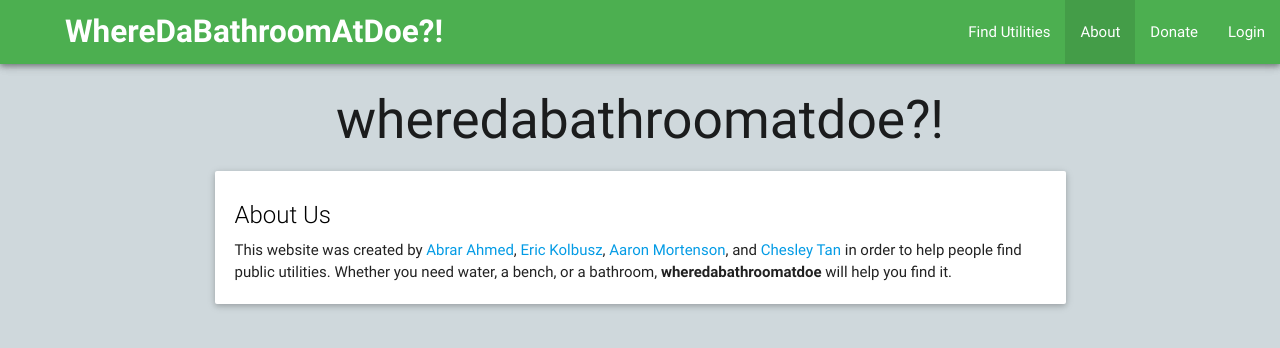
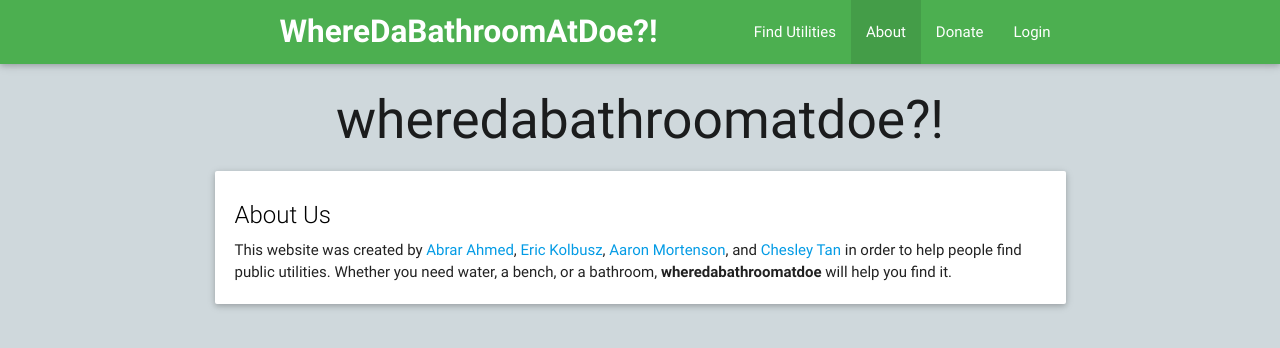
Before and after one commit to abrarahmed56/wheredabathroomatdoe, a Flask app: page /about in a window 1280 px wide. Shown: the top 348 px of the page. Run offline with Flask 2, Linux system fonts and the light colour scheme; some libraries are stand-ins or nearby versions.

Commit message:
Fix navbar styling

```diff
--- a/templates/base.html
+++ b/templates/base.html
@@ -7,9 +7,10 @@
     {% endblock headcontent %}
   </head>
   <body class="blue-grey lighten-4">
-    <div>
-        <nav>
-            <div class="nav-wrapper green z-depth-1">
+    <header>
+        <nav class="top-nav green">
+            <div class="container">
+                <div class="nav-wrapper">
                     {% block navbar_left %}
                     <a href="{{ url_for('index') }}" class="brand-logo" id="logo">WhereDaBathroomAtDoe?!</a>
                     {% endblock navbar_left %}
@@ -22,8 +23,9 @@
                         {{ self.navbar_right() }}
                     </ul>
                 </div>
+            </div>
         </nav>
-    </div>
+    </header>
     <div id="flashed_messages">
       {% with messages = get_flashed_messages() %}
         {% if messages %}
```
Lines whose indentation alone changed are shown as unchanged.
